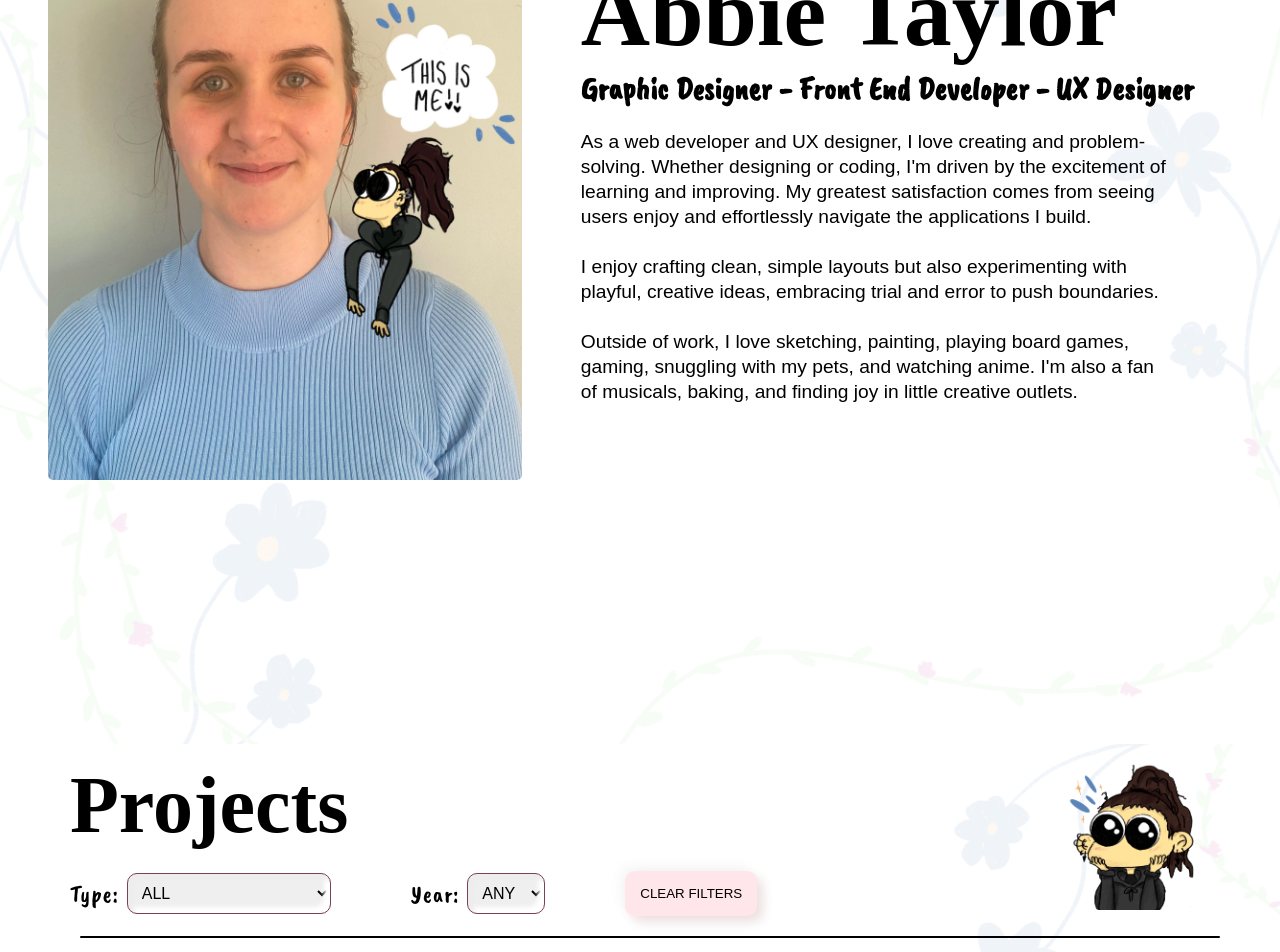
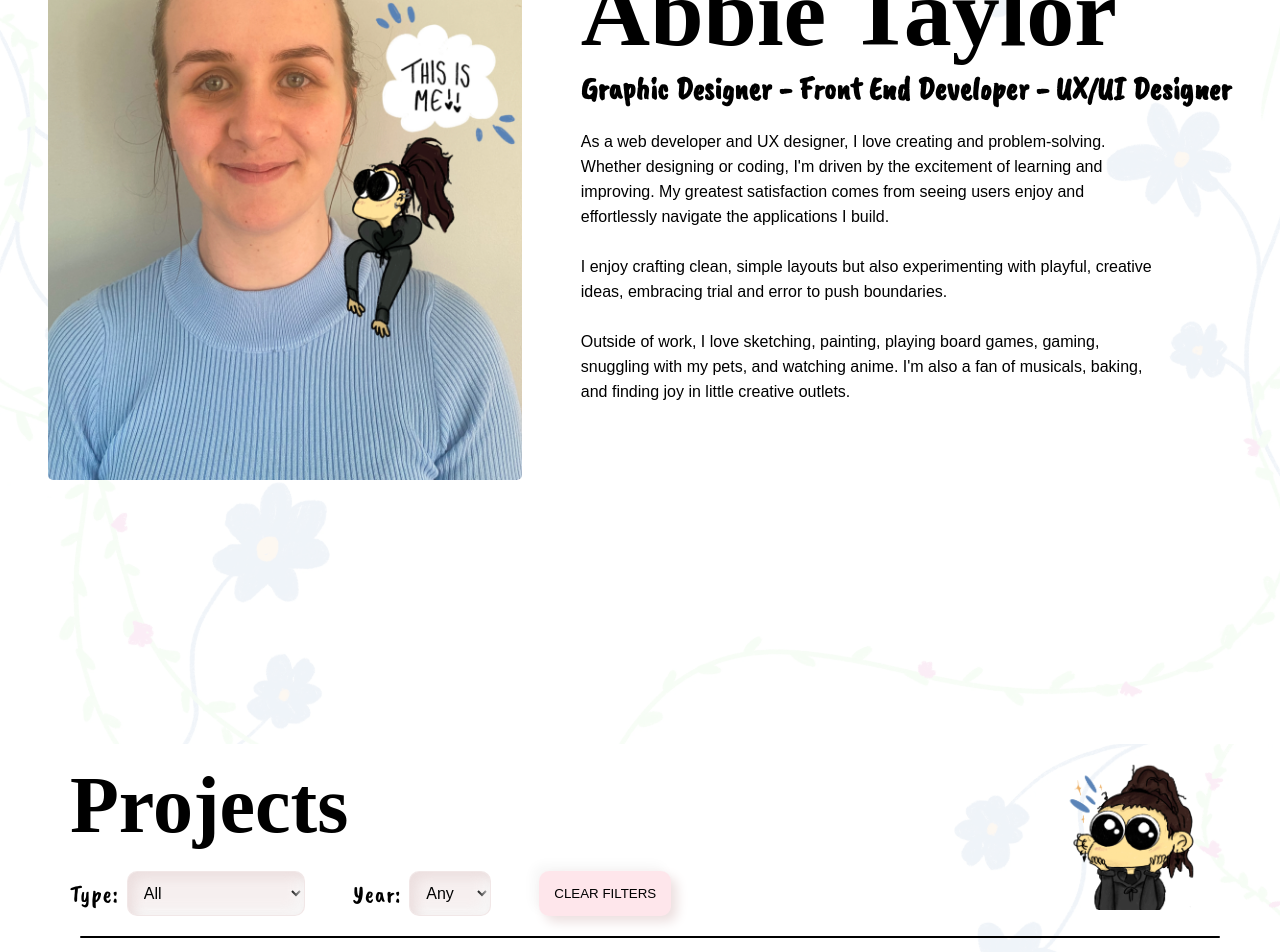
Before and after one commit to artcreatezart/MyPortfolio, a React (Vite) app: page /#/ in a window 1280 px wide. Shown: the part 280-1232 px from the top of the page. Built offline with nearby package versions, Linux system fonts and the light colour scheme; no server answers; a web font is replaced by a local one.

Commit message:
emailjs successfully working, tidied up styling and made chnages to scss files and some layouts jsx files

```diff
--- a/src/components/nav/header/header.scss
+++ b/src/components/nav/header/header.scss
@@ -95,7 +95,7 @@ nav {
             padding: 5px 15px;
           }
           .nav-link:hover {
-            background-color: #ecdfdf7d;
+            background-color: #d3d9ea7d;
             border-radius: 10px;
             padding: 5px 15px;
             box-shadow:  inset 6px 6px 12px #ecdfdf,
--- a/src/components/pages/home/Home.jsx
+++ b/src/components/pages/home/Home.jsx
@@ -24,7 +24,7 @@ const Home = () => {
         <div className='left-home-img-container'></div>
         <div className='right-home-container'>
           <h1>Abbie Taylor</h1>
-          <h3>Graphic Designer - Front End Developer - UX Designer</h3>
+          <h3>Graphic Designer - Front End Developer - UX/UI Designer</h3>
           <p> As a web developer and UX designer, I love creating and problem-solving. Whether designing or coding, I'm driven by the excitement of learning and improving. My greatest satisfaction comes from seeing users enjoy and effortlessly navigate the applications I build.
           <br/><br/>
           I enjoy crafting clean, simple layouts but also experimenting with playful, creative ideas, embracing trial and error to push boundaries.
--- a/src/components/pages/home/home.scss
+++ b/src/components/pages/home/home.scss
@@ -26,9 +26,9 @@
       margin-bottom: 20px;
     }
     p {
-      font-size: 1.2em;
+      font-size: 1em;
       line-height: 25px;
-      width: 90%;
+      width: 89%;
     }
   }
 }
--- a/src/components/pages/singleProject/SingleProject.jsx
+++ b/src/components/pages/singleProject/SingleProject.jsx
@@ -82,8 +82,9 @@ const SingleProject = () => {
                   <p>Live Website</p>
                 </a>
           </div>
-          <div className='single-project-character-img-container'></div>
+          <div className='single-project-character-img-container'/>
         </div>
+
 
     </div>
 
--- a/src/components/pages/singleProject/singleProject.scss
+++ b/src/components/pages/singleProject/singleProject.scss
@@ -39,12 +39,17 @@
     margin-top: 20px;
     display: flex;
     gap: 2em;
+    position: relative;
+    align-items: stretch;
 
     .img-grid {
             width: 50%;
+            max-height: 100%;
             display: grid;
-            grid-template-columns: repeat(3, 1fr);
-            grid-template-rows: repeat(3, 1fr);
+            // grid-template-columns: repeat(3, 1fr);
+            // grid-template-rows: repeat(3, 1fr);
+            grid-template-columns: repeat(3, 1fr); /* 3 columns layout */
+        grid-template-rows: auto auto auto;
             grid-column-gap: 10px;
             grid-row-gap: 10px;
             .grid-img-1 {
@@ -103,7 +108,6 @@
         }
     .right-project-container {
         width: 50%;
-        position: relative;
         h3 {
             margin-bottom: 10px;
         }
@@ -176,8 +180,12 @@
             background-size: cover;
             position: absolute;
             right: 20px;
+            border-bottom: 5px solid rgb(230, 131, 147);
+            border-radius: 2px;
         }
+
     }
+
 }
 
 @media (max-width: 1100px) {
--- a/src/components/routes/Links.jsx
+++ b/src/components/routes/Links.jsx
@@ -1,13 +1,30 @@
-import {Routes, Route} from 'react-router-dom'
+import {Routes, Route, useLocation} from 'react-router-dom'
+import { useEffect } from 'react';
 // Page/Component imports
 import Home from '../pages/home/Home'
 import SingleProject from '../pages/singleProject/SingleProject'
+
+// Auto scroll top when on new page
+const ScrollPageTop = () => {
+  const location = useLocation();
+
+  useEffect(() => {
+    window.scrollTo(0, 0);
+  }, [location]);
+
+  return null;
+};
+
 const Links = () => {
   return (
-    <Routes>
-      <Route exact path='/' element={<Home/>}/>
-      <Route path='/project/:id' element={<SingleProject/>}></Route>
-    </Routes>
+    <>
+      <ScrollPageTop />
+      <Routes>
+        <Route exact path='/' element={<Home/>}/>
+        <Route path='/project/:id' element={<SingleProject/>}></Route>
+      </Routes>
+    </>
+
   )
 }
 
--- a/src/components/sections/contact/contact.scss
+++ b/src/components/sections/contact/contact.scss
@@ -22,7 +22,7 @@
         display: flex;
         align-items: center;
         gap: 10px;
-        font-size: 4.2em;
+        font-size: 3em;
         font-family: $body-text-font-family;
         letter-spacing: 2px;
 
@@ -142,7 +142,7 @@
     }
     input, textarea {
       padding: 0.5rem;
-      font-size: 1.5rem;
+      font-size: 1rem;
       font-family: $body-text-font-family;
       border: 1px solid #ecdfdf7d ;
       background-color: #ecdfdf7d;
--- a/src/components/sections/projects/projects.scss
+++ b/src/components/sections/projects/projects.scss
@@ -20,7 +20,7 @@
         display: flex;
         align-items: center;
         padding-top: 20px;
-        gap: 5rem;
+        gap: 3rem;
 
         .select-filter-container {
           display: flex;
@@ -32,14 +32,15 @@
             letter-spacing: 1px;
           }
           select {
-            padding: 10px;
-            border: solid $accent-color 1px;
+            padding: 12px;
+            font-size: 1rem;
+            font-family: $body-text-font-family;
+            border: 1px solid #ecdfdf7d ;
+            background-color: #ecdfdf7d;
             border-radius: 10px;
-            font-family: $body-text-font-family;
-            text-transform: uppercase;
-            font-size: 1em;
-            box-shadow: inset 6px 6px 4px #ededed,
-          inset -6px -6px 4px #ffffff;
+
+            box-shadow:  inset 6px 6px 12px #ecdfdf,
+            inset -6px -6px 12px #f7f7f7;
           }
         }
 
@@ -122,7 +123,7 @@
       .see-more-button {
         padding: 15px;
         text-transform: uppercase;
-          background-color: #f679922f;
+          background-color: #9f79f62f;
           box-shadow:  6px 6px 12px #ecdfdf,
             -6px -6px 12px #f7f7f7;
             border-radius: 10px;
@@ -141,8 +142,8 @@
   .project-card:hover .project-card-img{
     object-position: 0%;
     background-color: $secondary-color;
-    box-shadow:  13px 13px 23px #f4789126,
-    -13px -13px 23px #ff829b33;
+    box-shadow:  13px 13px 23px #78a1f426,
+    -13px -13px 23px #828fff33;
     scale: 1.1;
     transition: ease 0.5s;
   }
--- a/src/components/sections/skills/Skills.jsx
+++ b/src/components/sections/skills/Skills.jsx
@@ -88,7 +88,7 @@ const Skills = () => {
   return (
     <section id='skillSection'>
         <h1>Skills</h1>
-        <h2>Hard Skills</h2>
+        <h2>Key Hard Skills</h2>
         <div className='skills-container'>
             {hardSkills.map((hardSkill) => (
             <div key={hardSkill.id} className="skills-card">
--- a/src/components/sections/skills/skills.scss
+++ b/src/components/sections/skills/skills.scss
@@ -65,8 +65,3 @@
   }
 
 }
-
-@media (max-width: 800px) {
-
-
-}
--- a/src/variables.scss
+++ b/src/variables.scss
@@ -1,7 +1,7 @@
 $primary-color: #000000;
 $secondary-color: #ffffff;
-$accent-color: #7d404e;
-$accent-color-hover: #fe7d96;
+$accent-color: #949fde;
+$accent-color-hover: #381f6e93;
 $header-font-family: 'Nanum Brush Script', cursive;
 $subheader-font-family: 'Caveat Brush', cursive;
 $body-text-font-family: 'Arial';
```
